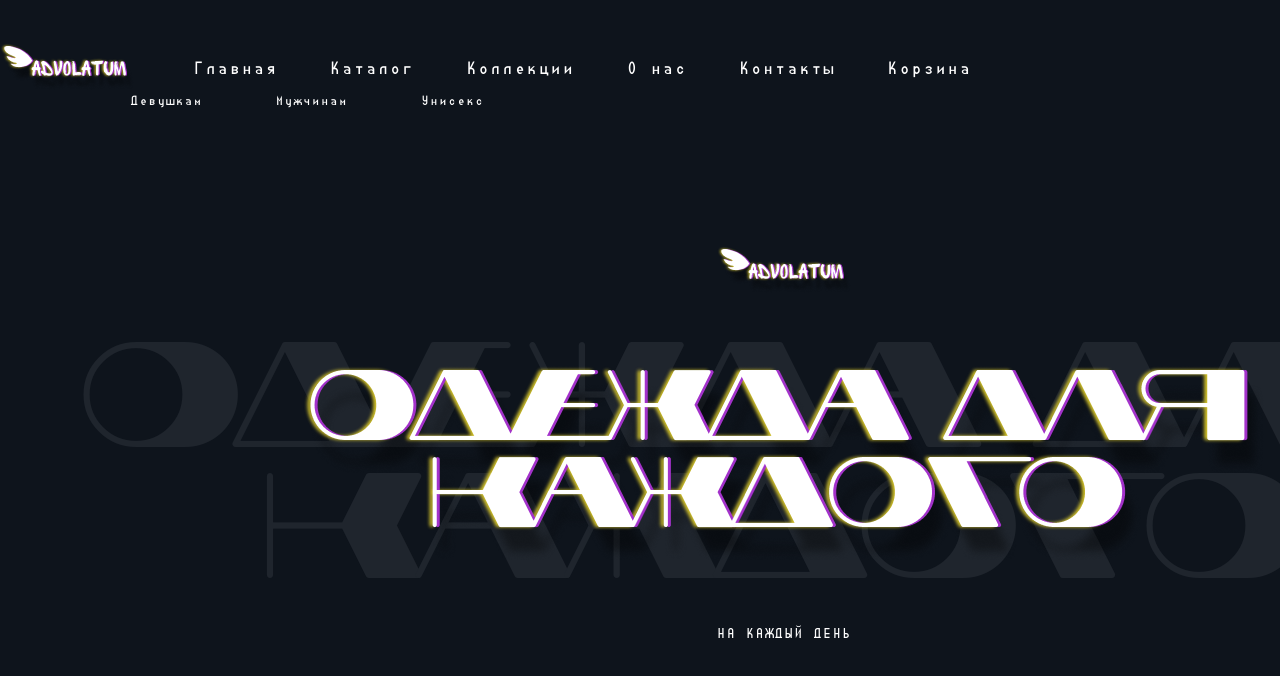
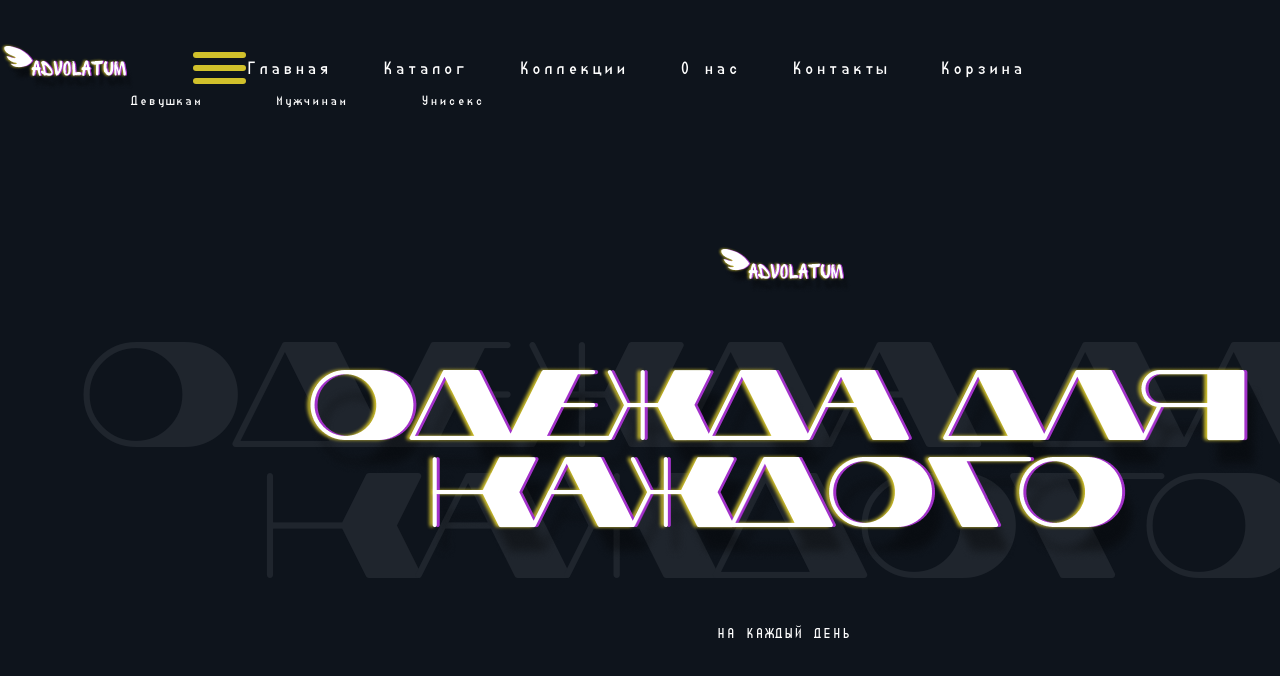
Before and after one commit to bogush01/bogush.github.io, a React (Create React App) app: page / in a window 1280 px wide. Shown: the top 676 px of the page. Built offline with nearby package versions, Linux system fonts and the light colour scheme.

Commit message:
create burger menu button component

```diff
--- /dev/null
+++ b/src/components/BurgerMenuButton/index.css
@@ -0,0 +1,15 @@
+.burger-menu-button {
+  display: flex;
+  flex-direction: column;
+  gap: 7px;
+  width: 53px;
+  cursor: pointer;
+  background-color: transparent;
+  border: none;
+}
+
+.burger-menu-button__bar {
+  height: 6px;
+  background-color: var(--main-yellow);
+  border-radius: 10px;
+}
--- /dev/null
+++ b/src/components/BurgerMenuButton/index.jsx
@@ -0,0 +1,15 @@
+import "./index.css";
+
+const BurgerMenuButton = (props) => {
+  const { className = "" } = props;
+
+  return (
+    <div className={`burger-menu-button ${className}`}>
+      <span className="burger-menu-button__bar"></span>
+      <span className="burger-menu-button__bar"></span>
+      <span className="burger-menu-button__bar"></span>
+    </div>
+  );
+};
+
+export default BurgerMenuButton;
--- a/src/components/header/index.jsx
+++ b/src/components/header/index.jsx
@@ -1,6 +1,7 @@
 import { Link } from "react-router-dom";
 
 import Socials from "../Socials/";
+import BurgerMenuButton from "../BurgerMenuButton/";
 
 import logoPic from "../../img/logo.png";
 
@@ -13,6 +14,7 @@ const Header = () => {
         <Link to="/">
           <img className="header__logo" src={logoPic} alt="" />
         </Link>
+        <BurgerMenuButton />
         <nav className="header__main-menu-conainer">
           <ul className="header__main-menu">
             <li>
```
